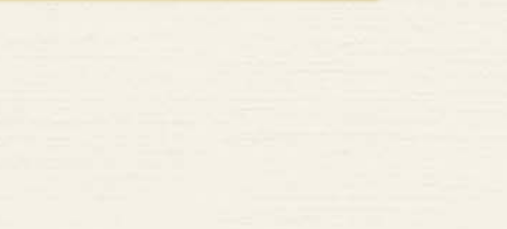
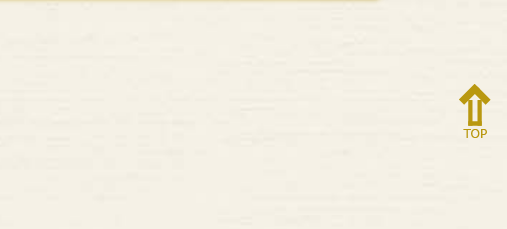
Before and after one commit to Bockey/Design2-ma1, a plain HTML site: page products.html in a window 1280 px wide. Shown: the part 2689-2918 px from the top of the page, 773-1280 px from the left. Drawn offline with Linux system fonts and the light colour scheme.

Commit message:
to top added on products page

```diff
--- a/products.html
+++ b/products.html
@@ -53,6 +53,9 @@
             </div>
         </div>
     </main>
+    <a href="#" class="to-top-icon">
+        <img src="./images/top-icon2.png" alt="to top arrow icon">
+    </a>
     <footer>
         <div class="logo">
             <a href="./index.html">
```
